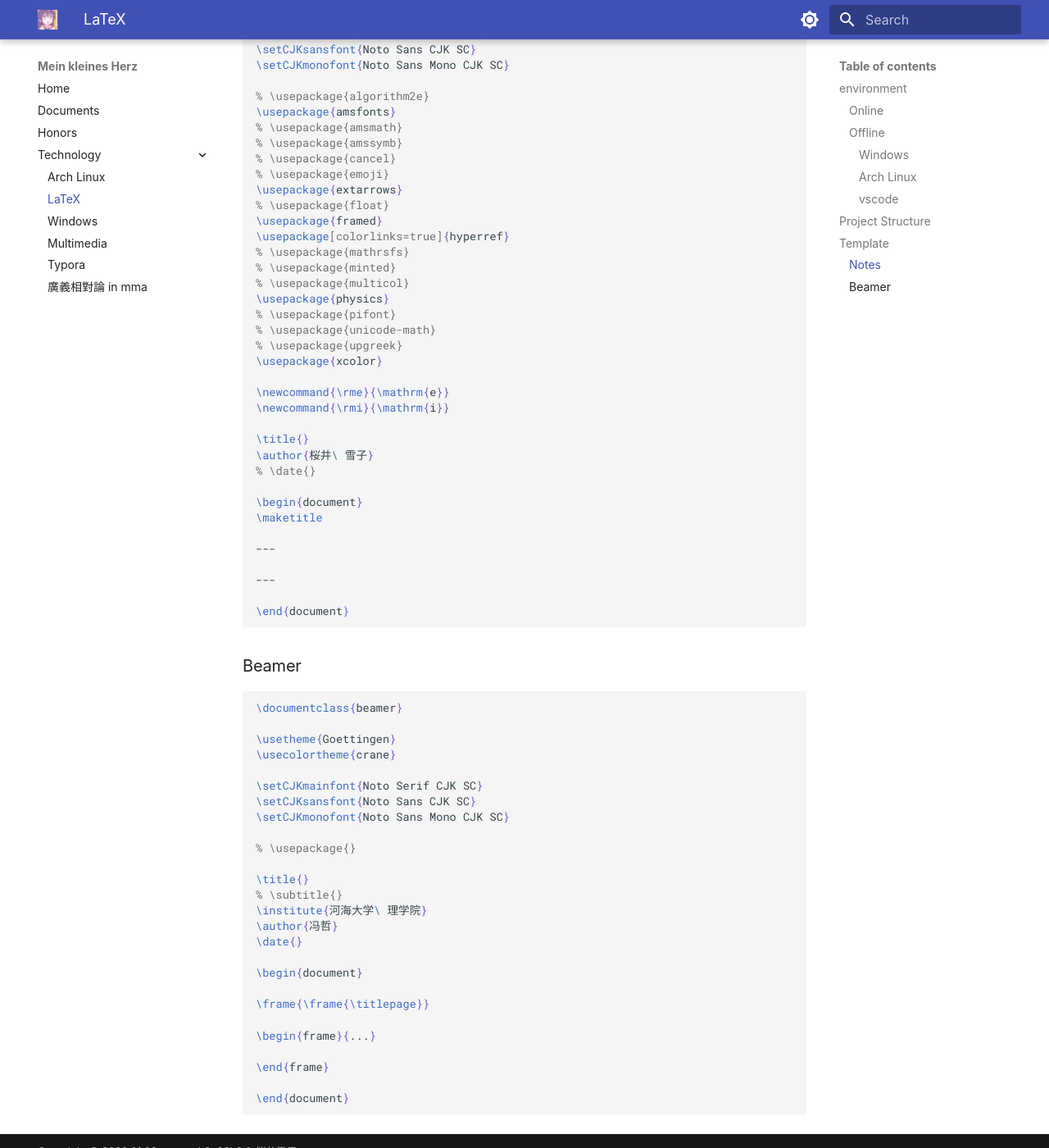
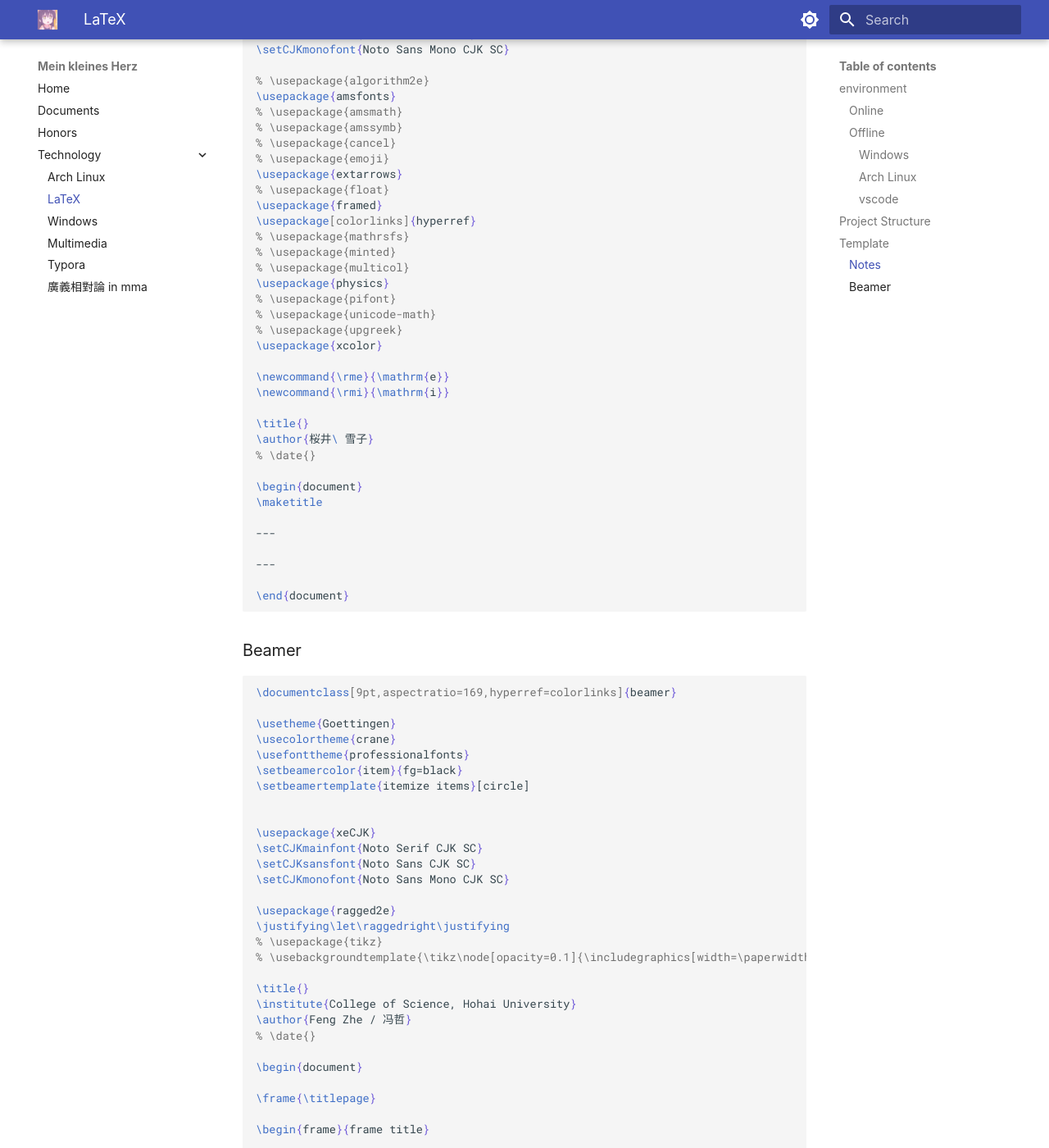
Before and after one commit to ph3n92h3/ph3n92h3.github.io, an MkDocs documentation site: the page built from docs/Technology/LaTeX.md, in a window 1280 px wide and 1400 px high, scrolled down 1600 px. Shown: the whole window at 82% size. Built offline with MkDocs 1.6.1 and Material for MkDocs 9.7.7, drawn with Linux system fonts in a browser that asks for light colours.

Commit message:
update LaTeX/beamer

````diff
--- a/docs/Technology/LaTeX.md
+++ b/docs/Technology/LaTeX.md
@@ -66,7 +66,6 @@ add `-shell-escape` into `args` in `xelatexmk`
 \usepackage[a4paper,top=2.54cm,bottom=2.54cm,left=2.54cm,right=2.54cm,marginparwidth=1.75cm]{geometry}
 
 \usepackage{ctex} % [UTF8]
-
 \setCJKmainfont{Noto Serif CJK SC}
 \setCJKsansfont{Noto Sans CJK SC}
 \setCJKmonofont{Noto Sans Mono CJK SC}
@@ -80,7 +79,7 @@ add `-shell-escape` into `args` in `xelatexmk`
 \usepackage{extarrows}
 % \usepackage{float}
 \usepackage{framed}
-\usepackage[colorlinks=true]{hyperref}
+\usepackage[colorlinks]{hyperref}
 % \usepackage{mathrsfs}
 % \usepackage{minted}
 % \usepackage{multicol}
@@ -110,28 +109,35 @@ add `-shell-escape` into `args` in `xelatexmk`
 ### Beamer
 
 ```latex
-\documentclass{beamer}
+\documentclass[9pt,aspectratio=169,hyperref=colorlinks]{beamer}
 
 \usetheme{Goettingen}
 \usecolortheme{crane}
+\usefonttheme{professionalfonts}
+\setbeamercolor{item}{fg=black}
+\setbeamertemplate{itemize items}[circle]
 
+
+\usepackage{xeCJK}
 \setCJKmainfont{Noto Serif CJK SC}
 \setCJKsansfont{Noto Sans CJK SC}
 \setCJKmonofont{Noto Sans Mono CJK SC}
 
-% \usepackage{}
+\usepackage{ragged2e}
+\justifying\let\raggedright\justifying
+% \usepackage{tikz}
+% \usebackgroundtemplate{\tikz\node[opacity=0.1]{\includegraphics[width=\paperwidth]{background.jpeg}};}
 
 \title{}
-% \subtitle{}
-\institute{河海大学\ 理学院}
-\author{冯哲}
-\date{}
+\institute{College of Science, Hohai University}
+\author{Feng Zhe / 冯哲}
+% \date{}
 
 \begin{document}
 
-\frame{\frame{\titlepage}}
+\frame{\titlepage}
 
-\begin{frame}{...}
+\begin{frame}{frame title}
 
 \end{frame}
 
````
Also changed, not shown: docs/Technology/Arch Linux.md (+2 -0 lines).
